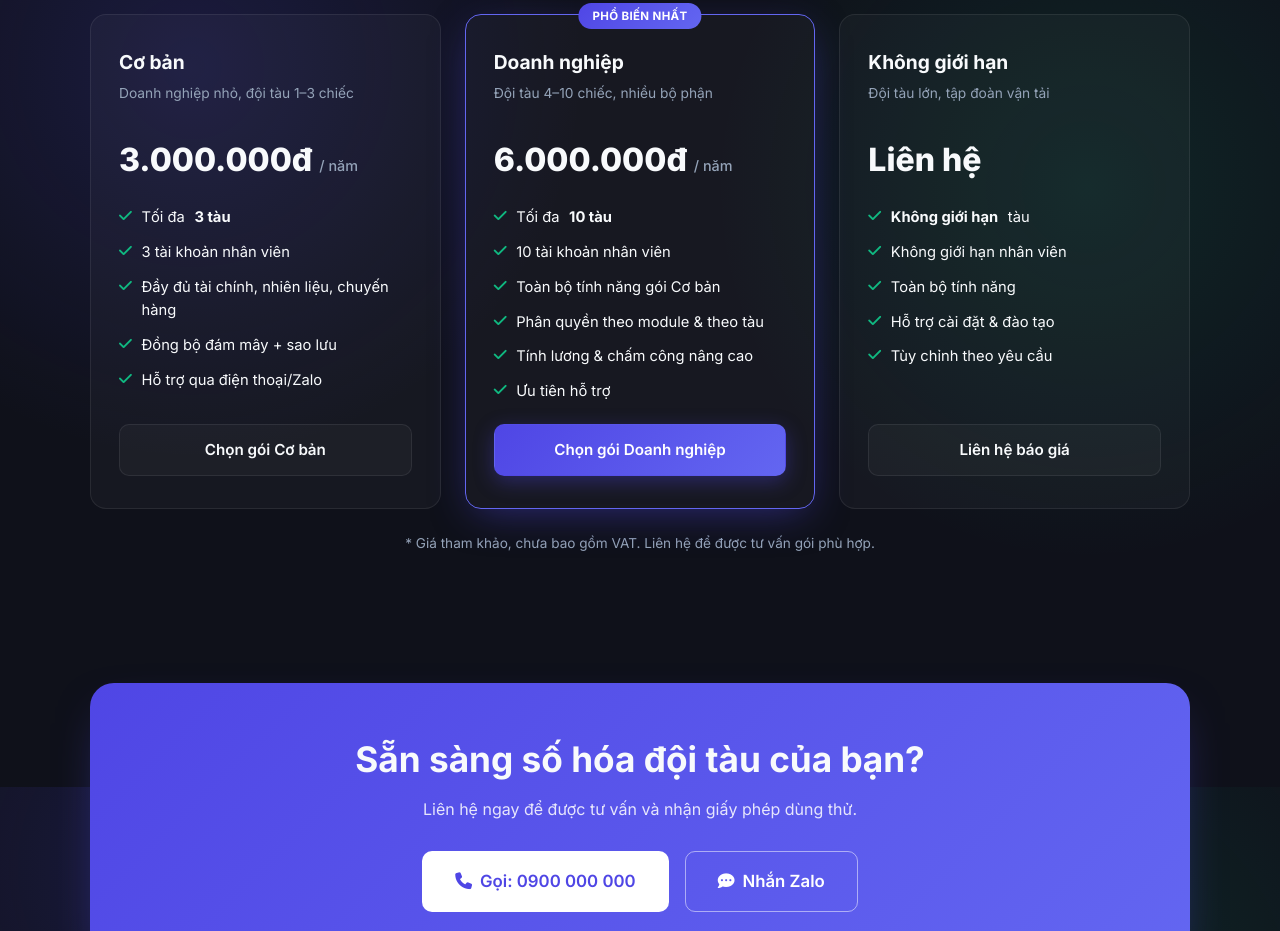
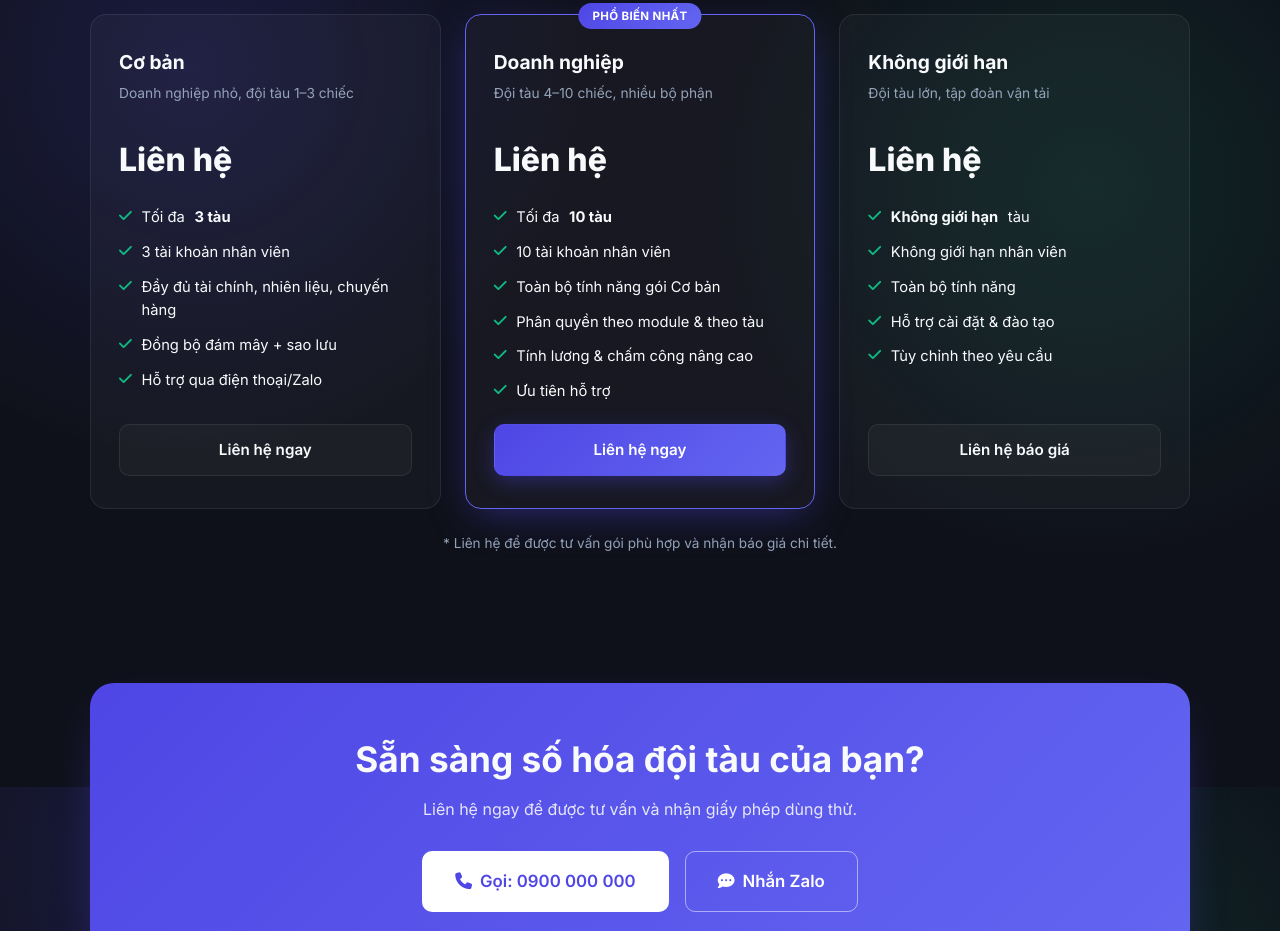
Before and after one commit to DUCDT3006/shipmanage-pro, a website: page index.html in a window 1280 px wide. Shown: the part 1613-2544 px from the top of the page. Drawn offline with Linux system fonts and the light colour scheme.

Commit message:
Cập nhật bảng giá sang Liên hệ

```diff
--- a/index.html
+++ b/index.html
@@ -208,7 +208,7 @@
                 <div class="plan">
                     <h3>Cơ bản</h3>
                     <p class="who">Doanh nghiệp nhỏ, đội tàu 1–3 chiếc</p>
-                    <div class="price">3.000.000đ <small>/ năm</small></div>
+                    <div class="price">Liên hệ</div>
                     <ul>
                         <li><i class="fa-solid fa-check"></i> Tối đa <strong>3 tàu</strong></li>
                         <li><i class="fa-solid fa-check"></i> 3 tài khoản nhân viên</li>
@@ -216,13 +216,13 @@
                         <li><i class="fa-solid fa-check"></i> Đồng bộ đám mây + sao lưu</li>
                         <li><i class="fa-solid fa-check"></i> Hỗ trợ qua điện thoại/Zalo</li>
                     </ul>
-                    <a class="btn btn-outline" href="#contact">Chọn gói Cơ bản</a>
+                    <a class="btn btn-outline" href="#contact">Liên hệ ngay</a>
                 </div>
                 <div class="plan popular">
                     <span class="tag-popular">Phổ biến nhất</span>
                     <h3>Doanh nghiệp</h3>
                     <p class="who">Đội tàu 4–10 chiếc, nhiều bộ phận</p>
-                    <div class="price">6.000.000đ <small>/ năm</small></div>
+                    <div class="price">Liên hệ</div>
                     <ul>
                         <li><i class="fa-solid fa-check"></i> Tối đa <strong>10 tàu</strong></li>
                         <li><i class="fa-solid fa-check"></i> 10 tài khoản nhân viên</li>
@@ -231,7 +231,7 @@
                         <li><i class="fa-solid fa-check"></i> Tính lương &amp; chấm công nâng cao</li>
                         <li><i class="fa-solid fa-check"></i> Ưu tiên hỗ trợ</li>
                     </ul>
-                    <a class="btn btn-primary" href="#contact">Chọn gói Doanh nghiệp</a>
+                    <a class="btn btn-primary" href="#contact">Liên hệ ngay</a>
                 </div>
                 <div class="plan">
                     <h3>Không giới hạn</h3>
@@ -247,7 +247,7 @@
                     <a class="btn btn-outline" href="#contact">Liên hệ báo giá</a>
                 </div>
             </div>
-            <p style="text-align:center; color:var(--text-muted); font-size:0.85rem; margin-top:1.5rem;">* Giá tham khảo, chưa bao gồm VAT. Liên hệ để được tư vấn gói phù hợp.</p>
+            <p style="text-align:center; color:var(--text-muted); font-size:0.85rem; margin-top:1.5rem;">* Liên hệ để được tư vấn gói phù hợp và nhận báo giá chi tiết.</p>
         </div>
     </section>
 
```
